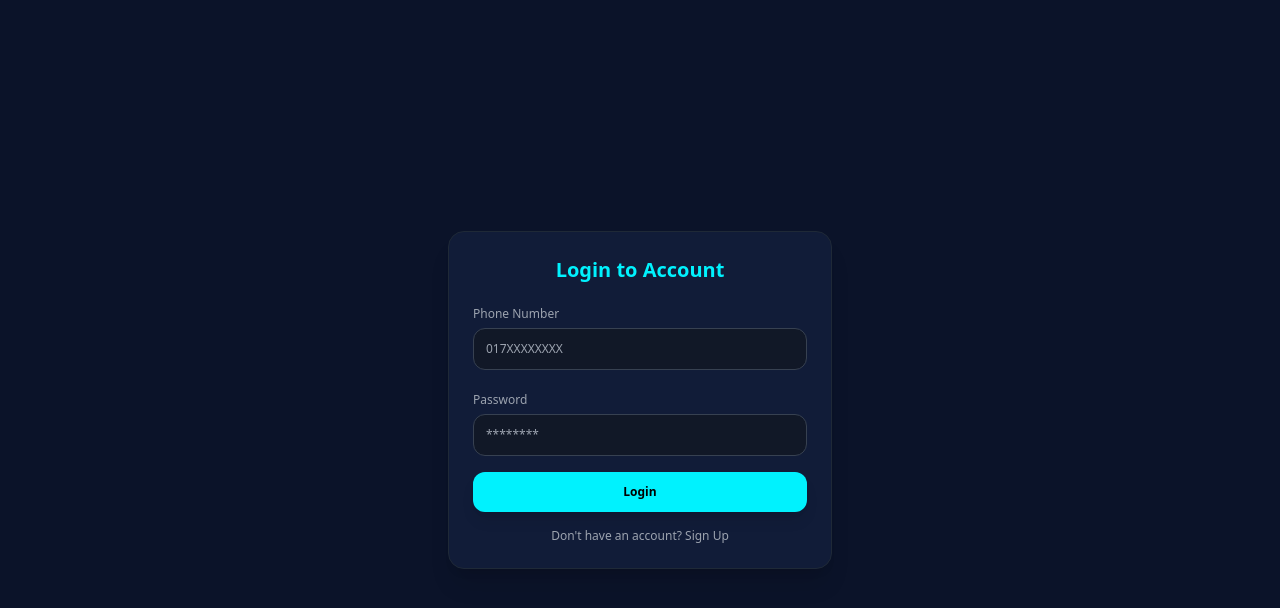
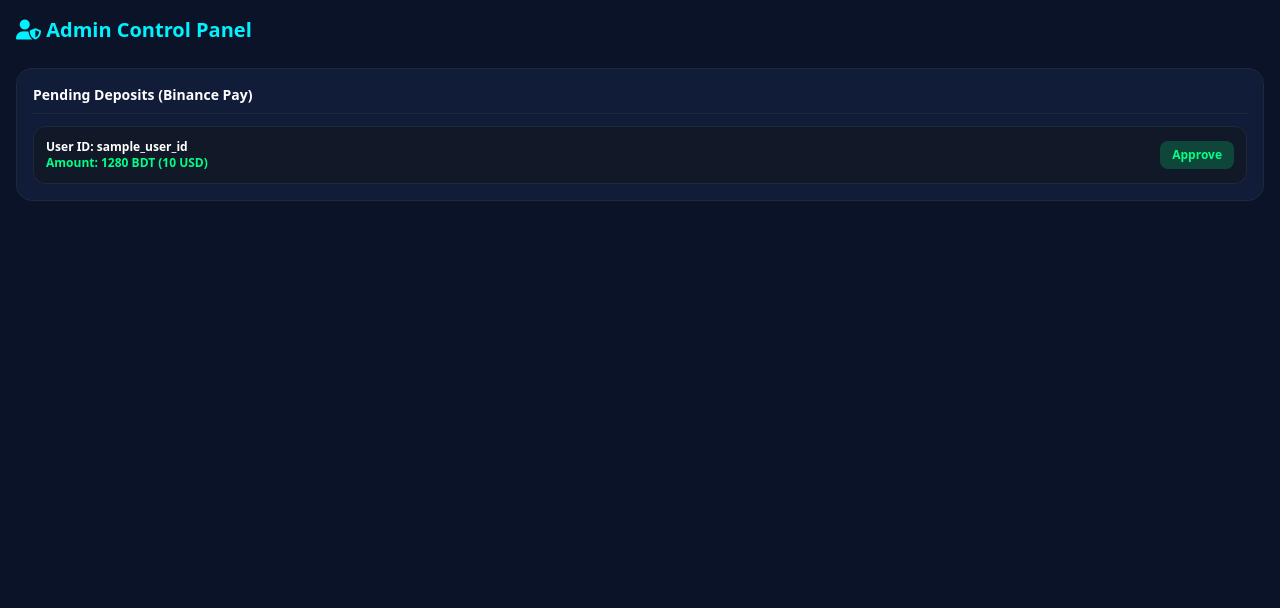
Before and after one commit to abulb0865-svg/ai-investment-app, a website: page public/admin.html in a window 1280 px wide. Drawn offline with nearby package versions, Linux system fonts and the light colour scheme.

Commit message:
Update admin.html

```diff
--- a/public/admin.html
+++ b/public/admin.html
@@ -3,52 +3,41 @@
 <head>
     <meta charset="UTF-8">
     <meta name="viewport" content="width=device-width, initial-scale=1.0">
-    <title>Login / Sign Up</title>
+    <title>Admin Dashboard</title>
     <script src="https://cdn.tailwindcss.com"></script>
+    <link rel="stylesheet" href="https://cdnjs.cloudflare.com/ajax/libs/font-awesome/6.4.0/css/all.min.css">
+    <script>
+        tailwind.config = {
+            theme: {
+                extend: {
+                    colors: { darkBg: '#0b1329', cardBg: '#111c38', accentBlue: '#00f2fe', neonGreen: '#00ff87' }
+                }
+            }
+        }
+    </script>
 </head>
-<body class="bg-[#0b1329] text-white font-sans flex items-center justify-center min-h-screen px-4">
-    <div class="bg-[#111c38] p-6 rounded-2xl border border-gray-800 w-full max-w-sm space-y-4 shadow-xl">
-        <h2 id="formTitle" class="text-xl font-bold text-center text-[#00f2fe]">Login to Account</h2>
-        <div class="space-y-1">
-            <label class="text-xs text-gray-400">Phone Number</label>
-            <input type="text" id="phone" placeholder="017XXXXXXXX" class="w-full bg-gray-900 border border-gray-700 p-3 rounded-xl text-xs text-white">
+<body class="bg-darkBg text-white font-sans p-4 space-y-6">
+    <h1 class="text-xl font-bold text-accentBlue mb-4"><i class="fa-solid fa-user-shield"></i> Admin Control Panel</h1>
+    <div class="bg-cardBg rounded-2xl p-4 border border-gray-800 space-y-3">
+        <h2 class="text-sm font-bold text-white border-b border-gray-800 pb-2">Pending Deposits (Binance Pay)</h2>
+        <div class="flex justify-between items-center bg-gray-900 p-3 rounded-xl border border-gray-800 text-xs">
+            <div>
+                <p class="font-bold text-white">User ID: sample_user_id</p>
+                <p class="text-neonGreen font-semibold">Amount: 1280 BDT (10 USD)</p>
+            </div>
+            <button onclick="approveDeposit('SAMPLE_USER_ID', 1280)" class="bg-neonGreen/20 text-neonGreen px-3 py-1.5 rounded-lg font-bold">Approve</button>
         </div>
-        <div class="space-y-1">
-            <label class="text-xs text-gray-400">Password</label>
-            <input type="password" id="password" placeholder="********" class="w-full bg-gray-900 border border-gray-700 p-3 rounded-xl text-xs text-white">
-        </div>
-        <button onclick="handleSubmit()" id="submitBtn" class="w-full bg-[#00f2fe] text-black font-bold py-3 rounded-xl text-xs shadow-lg">Login</button>
-        <p class="text-center text-xs text-gray-400 cursor-pointer" onclick="toggleMode()">
-            <span id="toggleText">Don't have an account? Sign Up</span>
-        </p>
     </div>
     <script>
-        let isLogin = true;
-        function toggleMode() {
-            isLogin = !isLogin;
-            document.getElementById('formTitle').innerText = isLogin ? 'Login to Account' : 'Create New Account';
-            document.getElementById('submitBtn').innerText = isLogin ? 'Login' : 'Sign Up';
-            document.getElementById('toggleText').innerText = isLogin ? "Don't have an account? Sign Up" : "Already have an account? Login";
-        }
-        async function handleSubmit() {
-            const phone = document.getElementById('phone').value;
-            const password = document.getElementById('password').value;
-            if(!phone || !password) { alert('Please fill in all fields!'); return; }
-            const endpoint = isLogin ? '/api/login' : '/api/signup';
+        async function approveDeposit(userId, depositAmount) {
             try {
-                const response = await fetch(endpoint, {
+                const response = await fetch('/api/admin/approve-deposit', {
                     method: 'POST',
                     headers: { 'Content-Type': 'application/json' },
-                    body: JSON.stringify({ phone, password })
+                    body: JSON.stringify({ userId, depositAmount })
                 });
                 const data = await response.json();
-                if(data.success) {
-                    alert(data.message);
-                    if(isLogin) {
-                        localStorage.setItem('userId', data.userId);
-                        window.location.href = 'index.html';
-                    } else { toggleMode(); }
-                } else { alert(data.message); }
+                alert(data.message);
             } catch (err) { alert('Server connection error!'); }
         }
     </script>
```
